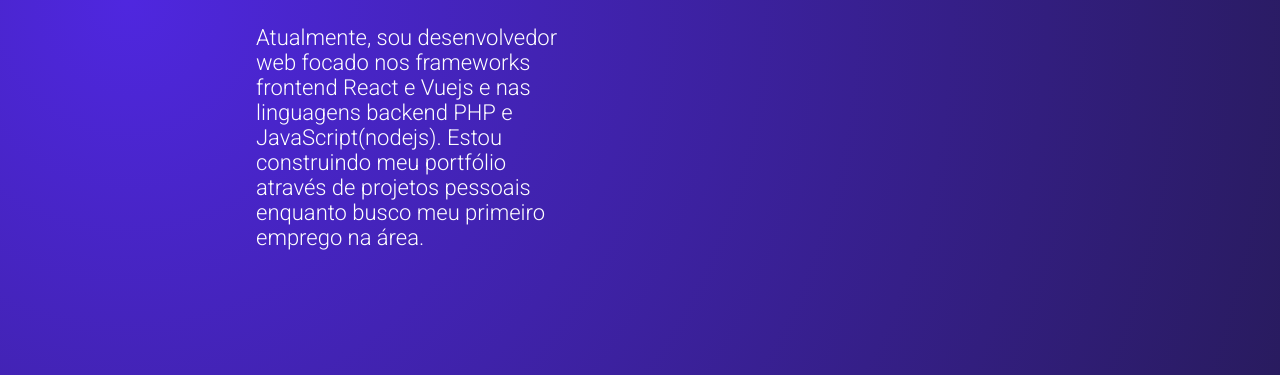
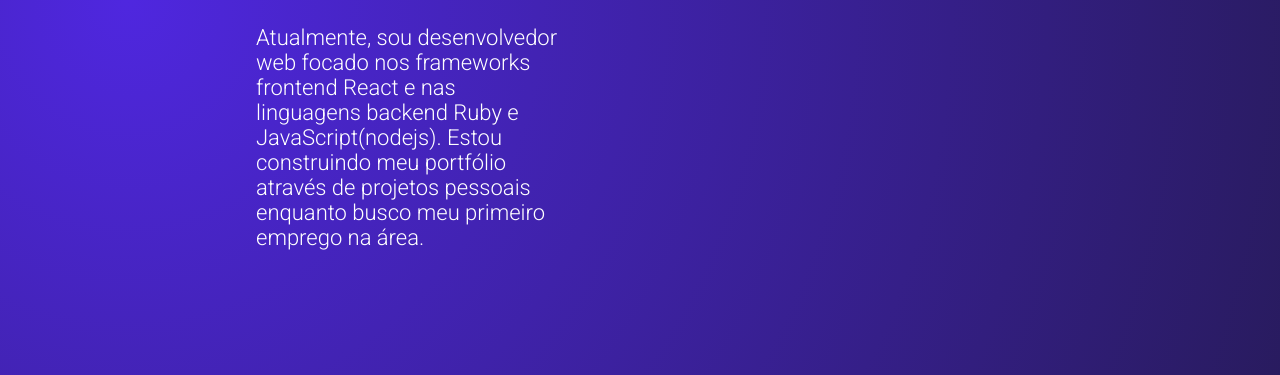
Before and after one commit to crivelarohenrique/Portfolio, a plain HTML site: page index.html in a window 1280 px wide. Shown: the part 388-763 px from the top of the page. Drawn offline with Linux system fonts and the light colour scheme.

Commit message:
Update index.html

```diff
--- a/index.html
+++ b/index.html
@@ -22,7 +22,7 @@
         <div id="container-aboutme">
             <div id="wrapper-aboutme">
                 <h2 id="title-aboutme">Sobre mim</h2>
-                <p id="paragraph-aboutme">Atualmente, sou desenvolvedor web focado nos frameworks frontend React e Vuejs e nas linguagens backend PHP e JavaScript(nodejs). Estou construindo meu portfólio através de projetos pessoais enquanto busco meu primeiro emprego na área.</p>
+                <p id="paragraph-aboutme">Atualmente, sou desenvolvedor web focado nos frameworks frontend React e nas linguagens backend Ruby e JavaScript(nodejs). Estou construindo meu portfólio através de projetos pessoais enquanto busco meu primeiro emprego na área.</p>
             </div>
         </div>
         <div id="container-contact">
```
